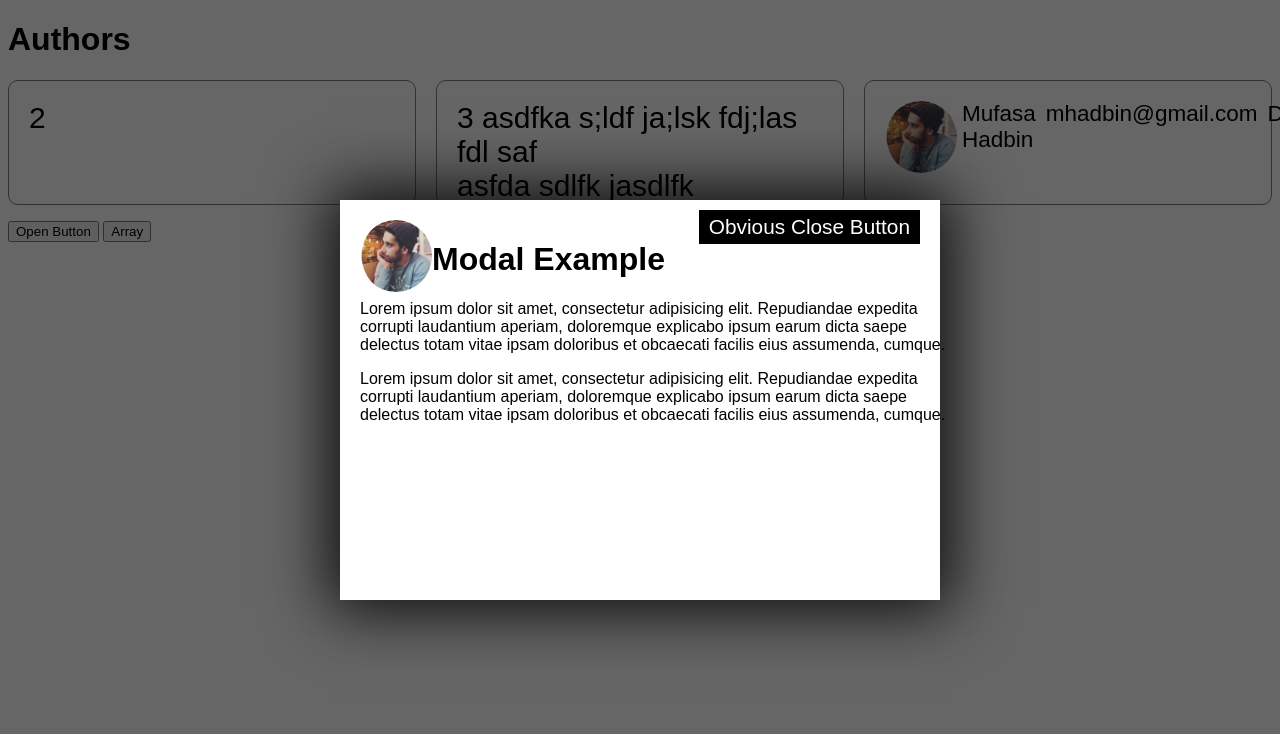
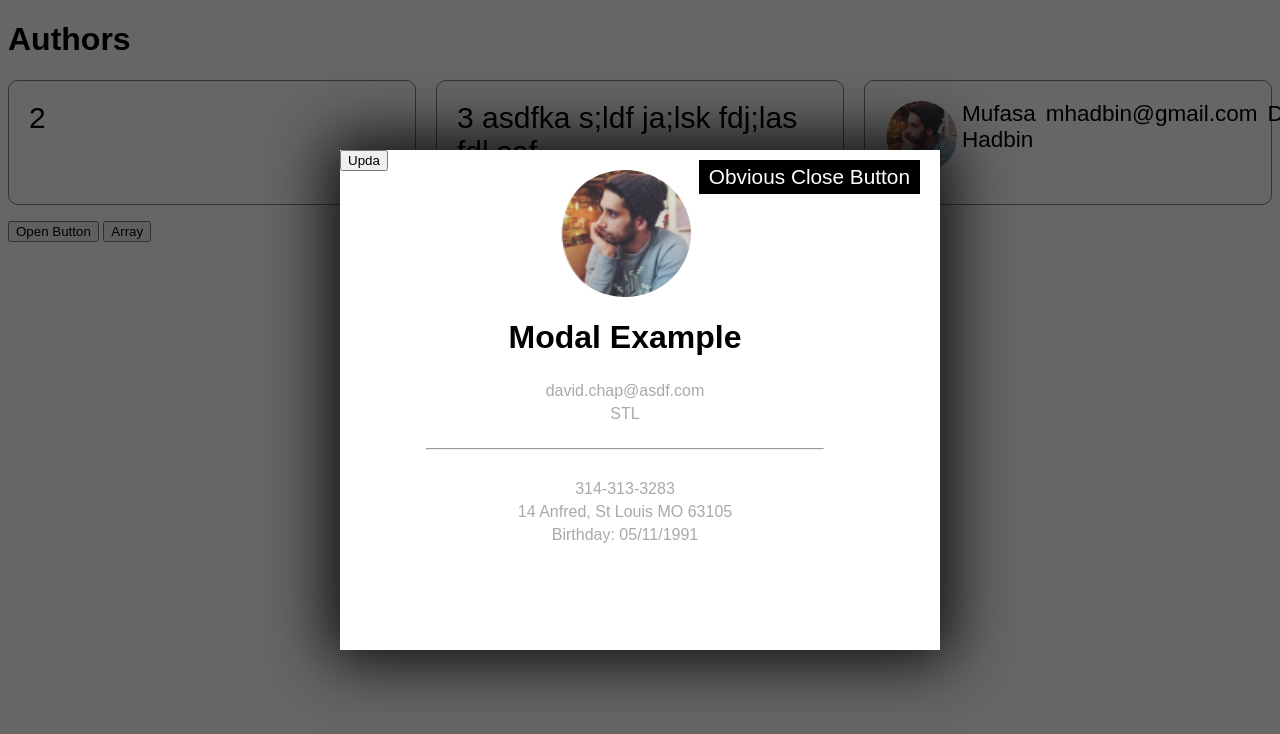
Before and after one commit to chap6680/treejsdemployeedirectory, a plain HTML site: page index.html in a window 1280 px wide. Shown: the top 734 px of the page. Drawn offline with Linux system fonts and the light colour scheme; no server answers.

Commit message:
added button to change modal

```diff
--- a/css/style.css
+++ b/css/style.css
@@ -1,3 +1,7 @@
+* {
+	box-sizing: border-box;
+}
+
 body{
 	font-family:Arial, Helvetica, sans-serif;
 }
@@ -10,6 +14,11 @@ img {
 	height:72px;
 }
 
+hr {
+	width: 75%;
+	margin-top: 25px;
+	margin-bottom: 25px;
+}
 
 .itemsubtext{
 	font-size: 20px;
@@ -22,6 +31,7 @@ img {
 	grid-template-columns: repeat( auto-fit, minmax(350px, 1fr) );
 	border: 3px;
 /* 	max-width: 300px;
+
  */
 }
 
@@ -69,7 +79,7 @@ img {
 	width: 600px;
 	max-width: 100%;
 
-	height: 400px;
+	height: 500px;
 	max-height: 100%;
 
 	position: fixed;
@@ -102,7 +112,7 @@ img {
 
 	background: rgba(0, 0, 0, 0.6);
   }
-  .modal-guts {
+  .modal-guts-orig {
 	position: absolute;
 	top: 0;
 	left: 0;
@@ -111,9 +121,44 @@ img {
 	overflow: auto;
 	padding: 20px 50px 20px 20px;
   }
+
+
+  .modal-guts {
+	position: absolute;
+	top: 0;
+	left: 0;
+/* 	width: calc(100%-72px); */
+	width:100%;
+	height: 100%;
+	overflow: auto;
+	padding: 20px 50px 20px 20px;
+  }
+
+  .modal-guts h1{
+	text-align: center;
+  }
+
+  .modal-guts img{
+	  float:none;
+	  display:block;
+	  margin:auto;
+	  width: 25%;
+	  height: 25%;
+  }
+  .modal-guts p{
+	float:none;
+	color: darkgray;
+	text-align:center;
+	display:block;
+	margin:auto;
+	padding-top:5px;
+}
+
+
+
+
   .modal .close-button {
 	position: absolute;
-
 	/* don't need to go crazy with z-index here, just sits over .modal-guts */
 	z-index: 1;
 
--- a/index.html
+++ b/index.html
@@ -44,17 +44,24 @@
 
 	<div class="modal" id="modal">
 		<button class="close-button" id="close-button">Obvious Close Button</button>
+
 		<div class="modal-guts">
-			<div>
-			<img src="images/emppic1.png">
+			<div id="modal-data">
+				<div>
+					<img src="images/emppic1.png">
+					<h1>Modal Example</h1>
+				</div>
+				<div>
+					<p>david.chap@asdf.com</p>
+					<p>STL</p>
+					<hr>
+					<p>314-313-3283</p>
+					<p>14 Anfred, St Louis MO 63105</p>
+					<p>Birthday: 05/11/1991</p>
+				</div>
 			</div>
-			<h1>Modal Example</h1>
-			<p>Lorem ipsum dolor sit amet, consectetur adipisicing elit. Repudiandae expedita corrupti laudantium aperiam, doloremque
-				explicabo ipsum earum dicta saepe delectus totam vitae ipsam doloribus et obcaecati facilis eius assumenda, cumque.</p>
-			<p>Lorem ipsum dolor sit amet, consectetur adipisicing elit. Repudiandae expedita corrupti laudantium aperiam, doloremque
-				explicabo ipsum earum dicta saepe delectus totam vitae ipsam doloribus et obcaecati facilis eius assumenda, cumque.</p>
-
 		</div>
+		<button class="data-button" id="data-button">Upda</button>
 	</div>
 
 	<button id="open-button" class="open-button">Open Button</button>
--- a/js/app.js
+++ b/js/app.js
@@ -1,4 +1,5 @@
 let getA = [];
+modalString = '';
 
 function getN() {
 	fetch('https://randomuser.me/api/?results=12')
@@ -110,11 +111,16 @@ console.log(tempX); */
 	})
 }) */
 
+function modaldata() {
+	modalString = '<div><img src="images/emppic1.png">	<h1>Modal Example</h1>	</div><div>	<p>david.chapman@asdf.com</p>	<p>Denver</p>	<hr>	<p>314-313-3283</p>	<p>7741 Cornell Ave, St Louis MO 63105</p>	<p>Birthday: 10/22/1971</p>	</div>'
+}
+
 var modal = document.querySelector("#modal");
 var modalOverlay = document.querySelector("#modal-overlay");
 var closeButton = document.querySelector("#close-button");
 var openButton = document.querySelector("#open-button");
 var openButtonArray = document.querySelector("#open-button-array");
+var modalDataElement = document.getElementById('modal-data');
 
 
 closeButton.addEventListener("click", function () {
@@ -127,9 +133,14 @@ openButton.addEventListener("click", function () {
 	modalOverlay.classList.toggle("closed");
 });
 
+modalDataElement.addEventListener("click", function () {
+modalDataElement.innerHTML=modalString;
+});
+
 openButtonArray.addEventListener("click", function () {
 	alert(getA[3].dob);
 });
 
 
-console.log('last: ', );
+modaldata();
+console.log(modalString)
```
